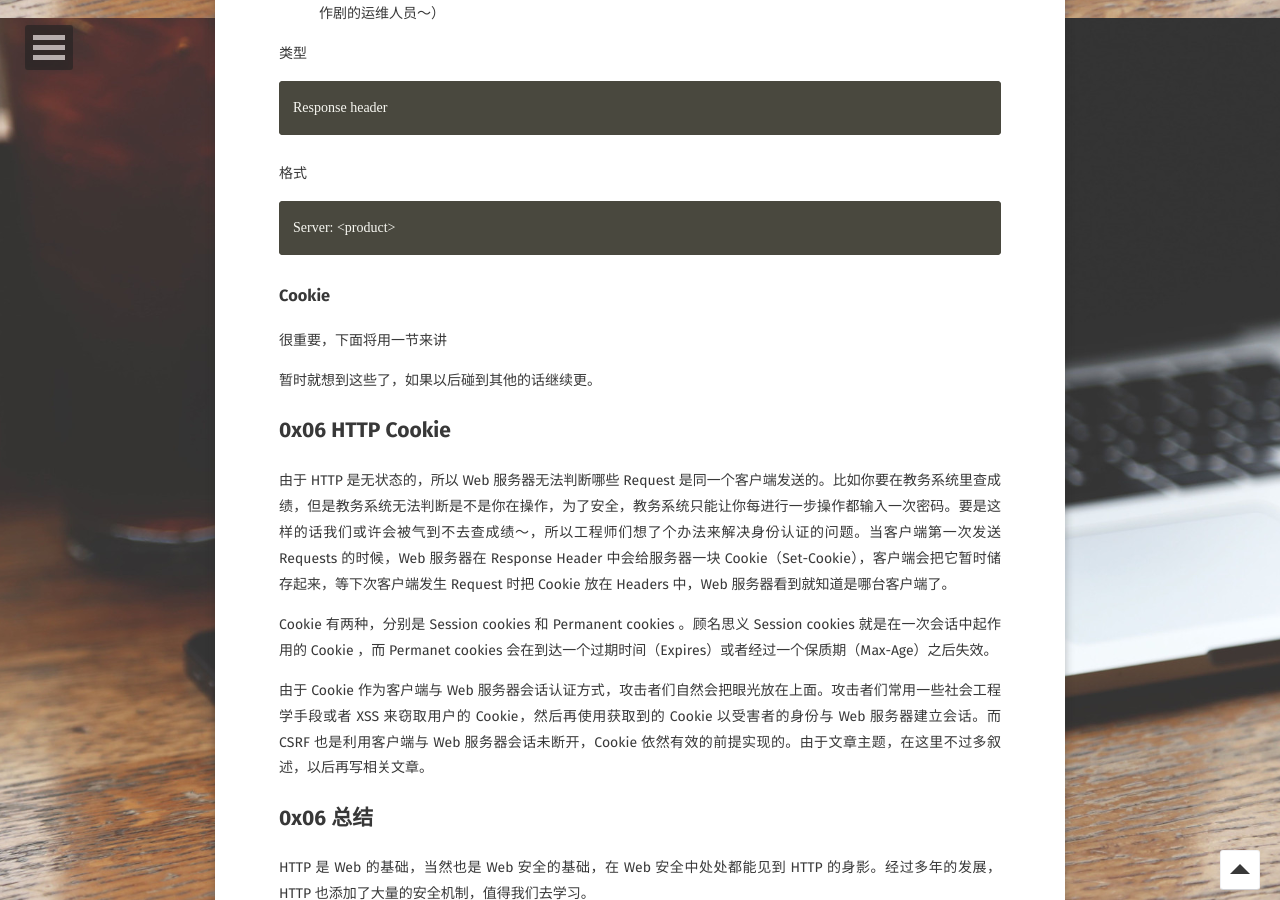
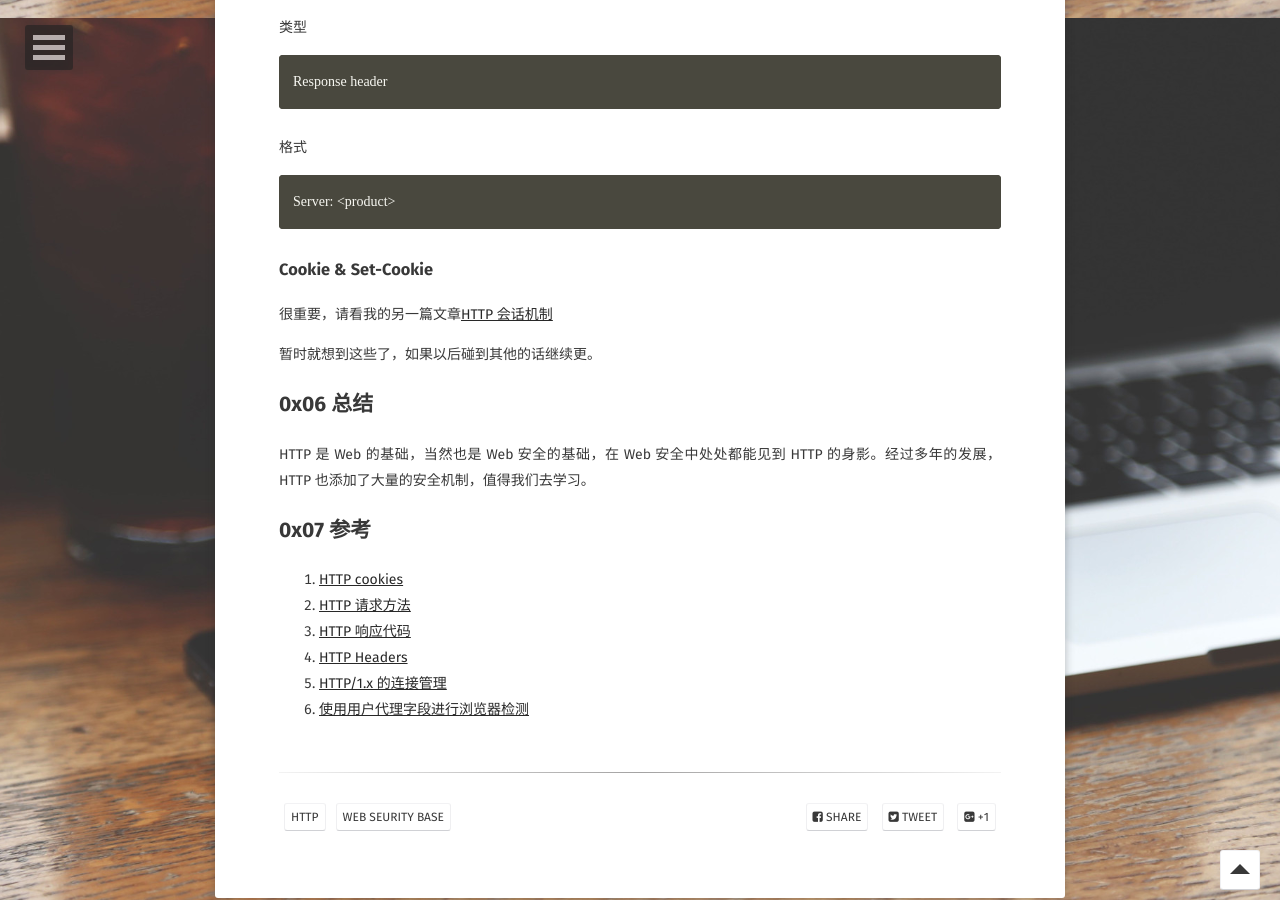
Before and after one commit to Aquilao/Blog, a Jekyll site: the page built from _posts/2018-5-4-HTTP_base.md, in a window 1280 px wide and 900 px high, scrolled down 5382 px. Built offline with Jekyll 4.4.1, drawn with Linux system fonts in a browser that asks for light colours; some web fonts are replaced; comment, search, counter and statistics services are not loaded; some of the changed text lies outside the part shown.

Commit message:
[+] HTTP Session

```diff
--- a/_posts/2018-5-4-HTTP_base.md
+++ b/_posts/2018-5-4-HTTP_base.md
@@ -102,9 +102,9 @@ HTTP Method 一共有9种：
 6. CONNECT 方法：建立一个到由目标资源标识的服务器的隧道
 7. OPTIONS 方法：用于描述目标资源的通信选项
 8. TRACE 方法：沿着到目标资源的路径执行一个消息环回测试
-9. PATCH 方法：用于对资源应用部分修改
 
-其中 GET、HEAD、POST 方法最为常见，PUT、DELETE、CONNECT、PATCH 方法由于太过于危险而被大多数 Web 服务器禁用
+
+其中 GET、HEAD、POST 方法最为常见，PUT、DELETE、CONNECT 等方法由于太过于危险而被大多数 Web 服务器禁用
 
 OPTIONS 方法可以探测到 Web 服务器所支持的请求方法
 
@@ -209,22 +209,11 @@ HTTP Haeders 是客户端和 Web 服务器在进行 HTTP 通信时传递附加
 
 	Server: <product>
 
-### Cookie
+### Cookie & Set-Cookie
 
-很重要，下面将用一节来讲
+很重要，请看我的另一篇文章[HTTP 会话机制](https://aquilao.github.io/Blog/HTTP_session)
 
 暂时就想到这些了，如果以后碰到其他的话继续更。
-
-
-
-## 0x06 HTTP Cookie
-
-由于 HTTP 是无状态的，所以 Web 服务器无法判断哪些 Request 是同一个客户端发送的。比如你要在教务系统里查成绩，但是教务系统无法判断是不是你在操作，为了安全，教务系统只能让你每进行一步操作都输入一次密码。要是这样的话我们或许会被气到不去查成绩～，所以工程师们想了个办法来解决身份认证的问题。当客户端第一次发送 Requests 的时候，Web 服务器在 Response Header 中会给服务器一块 Cookie（Set-Cookie），客户端会把它暂时储存起来，等下次客户端发生 Request 时把 Cookie 放在 Headers 中，Web 服务器看到就知道是哪台客户端了。
-
-Cookie 有两种，分别是 Session cookies 和 Permanent cookies 。顾名思义 Session cookies 就是在一次会话中起作用的 Cookie ，而 Permanet cookies 会在到达一个过期时间（Expires）或者经过一个保质期（Max-Age）之后失效。
-
-由于 Cookie 作为客户端与 Web 服务器会话认证方式，攻击者们自然会把眼光放在上面。攻击者们常用一些社会工程学手段或者 XSS 来窃取用户的 Cookie，然后再使用获取到的 Cookie 以受害者的身份与 Web 服务器建立会话。而 CSRF 也是利用客户端与 Web 服务器会话未断开，Cookie 依然有效的前提实现的。由于文章主题，在这里不过多叙述，以后再写相关文章。
-
 
 
 ## 0x06 总结
```
Also changed, not shown: other parts of _posts/2018-5-4-HTTP_base.md (+1 -1 lines), _posts/2018-6-9-HTTP_session.md (added, +90 -0 lines), assets/img/HTTP_session-img/3P_cookie.png (added), assets/img/HTTP_session-img/DNT.png (added).
